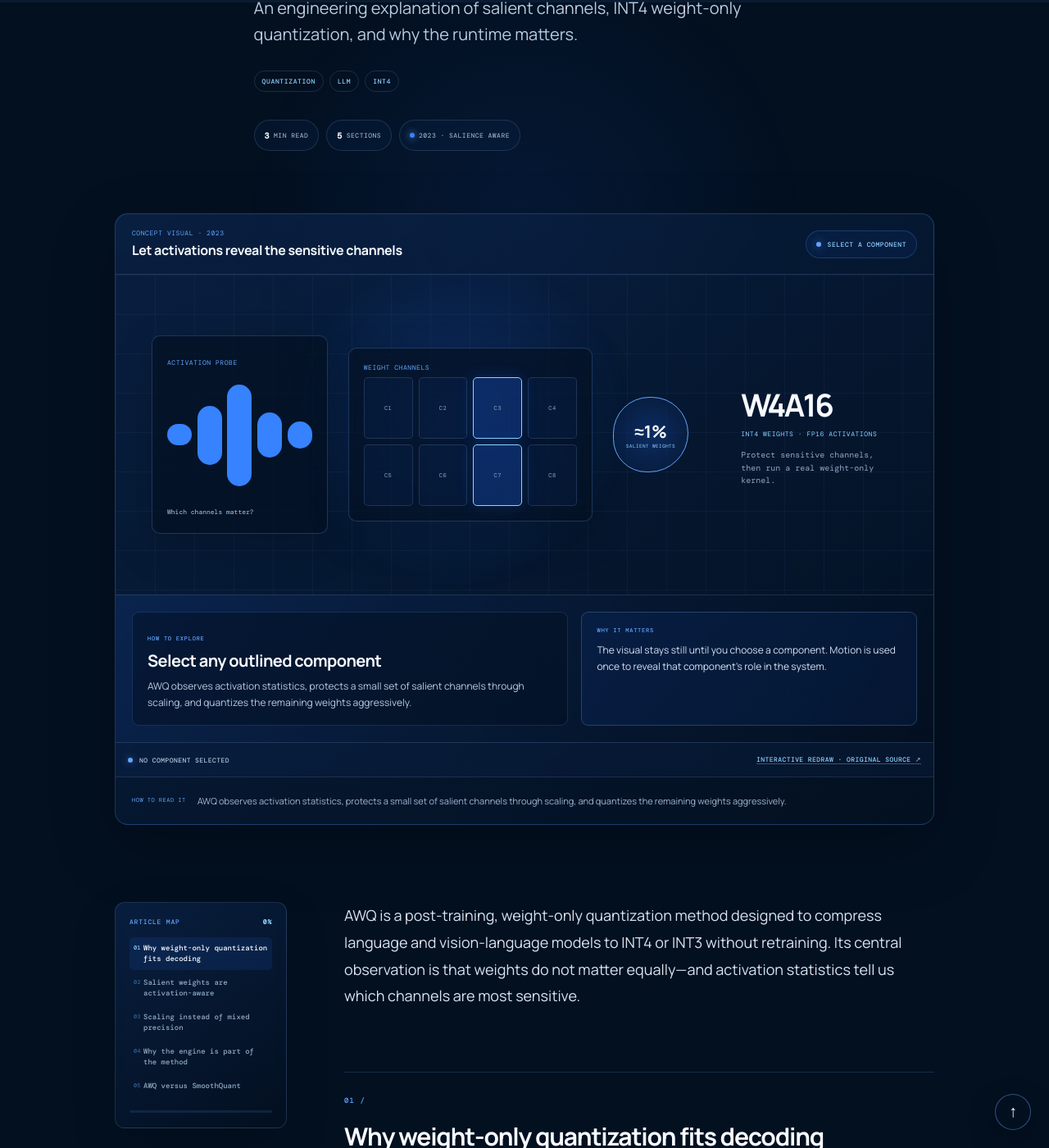
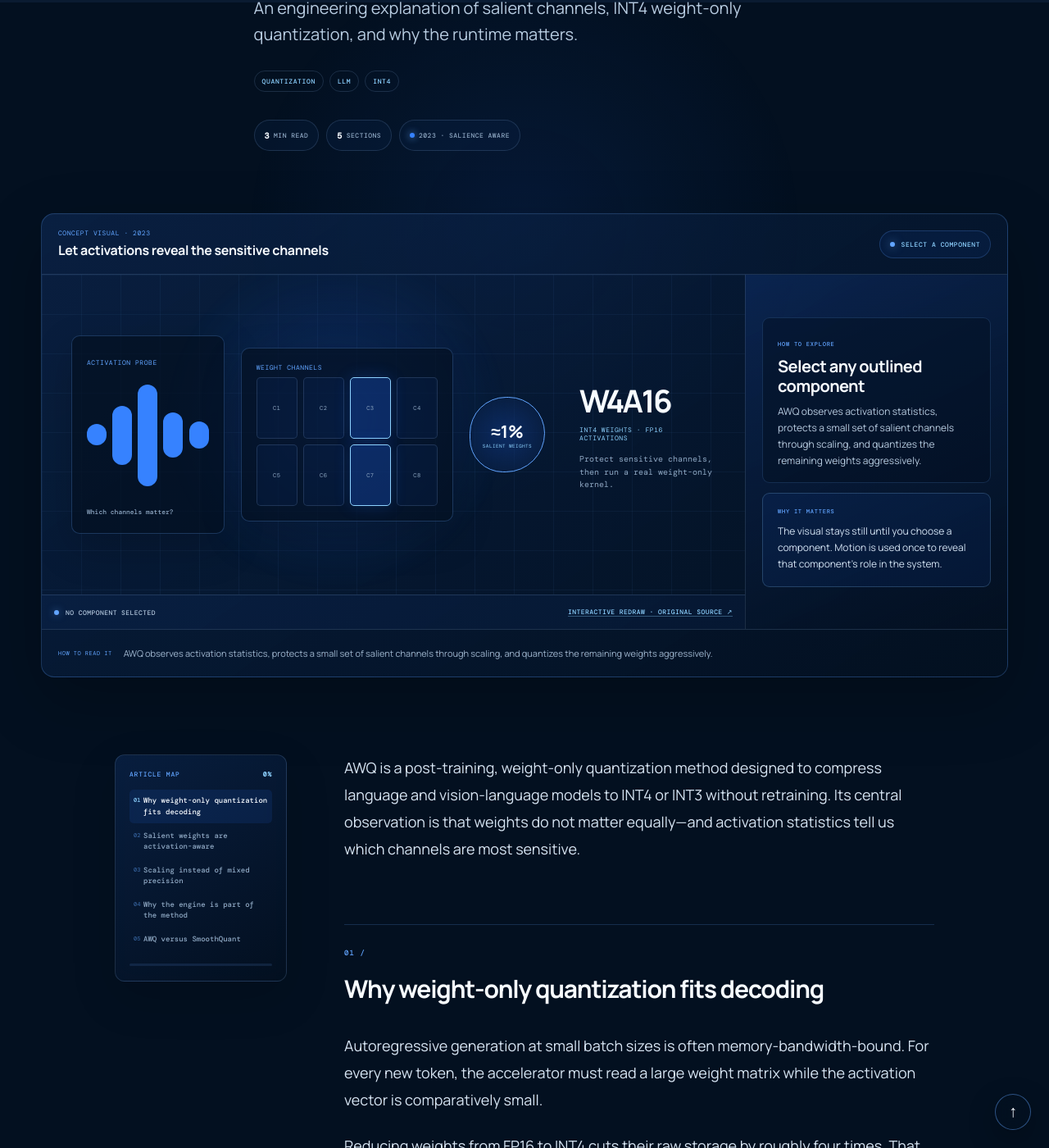
Before and after one commit to hungho77/hung, a Jekyll site: the page built from _posts/2026-06-06-awq-explained.md, in a window 1280 px wide and 1400 px high, scrolled down 493 px. Shown: the whole window at 82% size. Built offline with Jekyll 4.4.1, drawn with Linux system fonts in a browser that asks for light colours.

Commit message:
Keep visual explanations beside the diagram

```diff
--- a/_includes/article-visual.html
+++ b/_includes/article-visual.html
@@ -84,6 +84,7 @@
     {% endcase %}
   </div>
   <aside class="visual-inspector" data-visual-inspector aria-live="polite">
+    <button class="visual-inspector-close" type="button" data-inspector-close aria-label="Close explanation">×</button>
     <div class="visual-inspector-main">
       <span data-inspector-kicker>HOW TO EXPLORE</span>
       <h3 data-inspector-title>Select any outlined component</h3>
--- a/_layouts/default.html
+++ b/_layouts/default.html
@@ -11,8 +11,8 @@
   <link rel="preconnect" href="https://fonts.googleapis.com">
   <link rel="preconnect" href="https://fonts.gstatic.com" crossorigin>
   <link href="https://fonts.googleapis.com/css2?family=DM+Mono:wght@400;500&family=Manrope:wght@400;500;600;700;800&display=swap" rel="stylesheet">
-  <link rel="stylesheet" href="{{ '/assets/css/style.css' | relative_url }}?v=20260814-6">
-  <script defer src="{{ '/assets/js/main.js' | relative_url }}?v=20260814-6"></script>
+  <link rel="stylesheet" href="{{ '/assets/css/style.css' | relative_url }}?v=20260814-7">
+  <script defer src="{{ '/assets/js/main.js' | relative_url }}?v=20260814-7"></script>
 </head>
 <body>
   <div class="page-glow" aria-hidden="true"></div>
--- a/assets/css/style.css
+++ b/assets/css/style.css
@@ -359,15 +359,15 @@ img { display: block; max-width: 100%; }
 .post-content tbody tr:hover td { color: var(--white); background: rgba(36,107,254,.07); }
 
 /* Animated paper explainers */
-.article-visual { max-width: 1000px; margin: 0 auto 94px; border: 1px solid rgba(98,165,255,.25); border-radius: 16px; overflow: hidden; background: linear-gradient(145deg, rgba(13,41,85,.62), rgba(3,16,32,.88)); box-shadow: 0 28px 80px rgba(0,0,0,.22), inset 0 1px rgba(255,255,255,.025); }
-.visual-header { min-height: 74px; padding: 17px 20px; display: flex; align-items: center; justify-content: space-between; gap: 25px; border-bottom: 1px solid var(--line); }
+.article-visual { max-width: 1180px; margin: 0 auto 94px; border: 1px solid rgba(98,165,255,.25); border-radius: 16px; overflow: hidden; display: grid; grid-template-columns: minmax(0,1fr) 320px; grid-template-areas: "visual-header visual-header" "visual-canvas visual-inspector" "visual-status visual-inspector" "visual-caption visual-caption"; background: linear-gradient(145deg, rgba(13,41,85,.62), rgba(3,16,32,.88)); box-shadow: 0 28px 80px rgba(0,0,0,.22), inset 0 1px rgba(255,255,255,.025); }
+.visual-header { grid-area: visual-header; min-height: 74px; padding: 17px 20px; display: flex; align-items: center; justify-content: space-between; gap: 25px; border-bottom: 1px solid var(--line); }
 .visual-header > div { display: grid; gap: 5px; }
 .visual-header span, .visual-canvas small, .visual-canvas span, .article-visual figcaption span { font-family: 'DM Mono', monospace; text-transform: uppercase; letter-spacing: .07em; }
 .visual-header > div > span { color: var(--blue-400); font-size: 8px; }
 .visual-header strong { color: var(--white); font-size: 16px; letter-spacing: -.02em; }
 .visual-mode { min-height: 34px; padding: 0 12px; display: flex; align-items: center; gap: 8px; border: 1px solid rgba(98,165,255,.22); border-radius: 100px; color: var(--sky-300); background: rgba(36,107,254,.08); font: 500 8px 'DM Mono', monospace; white-space: nowrap; }
 .visual-mode i { width: 6px; height: 6px; border-radius: 50%; background: var(--blue-400); box-shadow: 0 0 11px rgba(98,165,255,.7); }
-.visual-canvas { min-height: 390px; position: relative; padding: 44px; display: grid; align-items: center; gap: 25px; overflow: hidden; isolation: isolate; background-image: linear-gradient(rgba(98,165,255,.055) 1px, transparent 1px), linear-gradient(90deg, rgba(98,165,255,.055) 1px, transparent 1px); background-size: 48px 48px; }
+.visual-canvas { grid-area: visual-canvas; min-height: 390px; position: relative; padding: 36px; display: grid; align-items: center; gap: 20px; overflow: hidden; isolation: isolate; background-image: linear-gradient(rgba(98,165,255,.055) 1px, transparent 1px), linear-gradient(90deg, rgba(98,165,255,.055) 1px, transparent 1px); background-size: 48px 48px; }
 .visual-canvas::before { content: ''; position: absolute; z-index: -1; width: 440px; height: 440px; left: 42%; top: 45%; transform: translate(-50%,-50%); border-radius: 50%; background: radial-gradient(circle, rgba(36,107,254,.2), transparent 67%); filter: blur(3px); animation: visual-glow 4.5s ease-in-out infinite; }
 .visual-panel { border: 1px solid rgba(98,165,255,.25); border-radius: 10px; background: rgba(3,16,32,.68); box-shadow: 0 18px 50px rgba(0,0,0,.18); }
 .visual-panel > small { color: var(--blue-400); font-size: 8px; }
@@ -379,7 +379,7 @@ img { display: block; max-width: 100%; }
 .visual-result > span { color: var(--sky-300); font-size: 8px; }
 .visual-result small { max-width: 220px; margin-top: 8px; color: var(--muted); font-size: 10px; line-height: 1.55; text-transform: none; letter-spacing: 0; }
 .visual-callout { margin: 0; padding: 12px 15px; border: 1px solid rgba(98,165,255,.2); border-radius: 7px; color: #c8dbef; background: rgba(36,107,254,.08); font: 500 10px 'DM Mono', monospace; line-height: 1.55; }
-.article-visual figcaption { min-height: 58px; padding: 14px 20px; display: flex; align-items: center; gap: 14px; border-top: 1px solid var(--line); color: #9fb6ce; font-size: 11px; line-height: 1.55; }
+.article-visual figcaption { grid-area: visual-caption; min-height: 58px; padding: 14px 20px; display: flex; align-items: center; gap: 14px; border-top: 1px solid var(--line); color: #9fb6ce; font-size: 11px; line-height: 1.55; }
 .article-visual figcaption span { flex: 0 0 auto; color: var(--blue-400); font-size: 7px; }
 .article-visual .visual-canvas::before, .article-visual .visual-canvas > *, .article-visual .visual-canvas > * * { animation-play-state: paused !important; }
 .visual-canvas > [data-visual-step] { opacity: 1; filter: none; transition: opacity .28s, filter .28s, transform .28s; }
@@ -390,7 +390,7 @@ img { display: block; max-width: 100%; }
 .explainable.is-selected { outline: 1px solid var(--sky-300); outline-offset: 4px; border-color: var(--sky-300) !important; color: var(--white) !important; background-color: rgba(36,107,254,.2) !important; box-shadow: 0 0 0 4px rgba(36,107,254,.08), 0 0 30px rgba(36,107,254,.2); }
 .explainable.is-explaining { animation: explainer-select 1.15s ease both !important; }
 .article-visual .visual-canvas .explainable.is-explaining, .article-visual .visual-canvas .explainable.is-explaining * { animation-play-state: running !important; animation-iteration-count: 1 !important; }
-.visual-inspector { min-height: 170px; padding: 20px; display: grid; grid-template-columns: 1.3fr 1fr; gap: 16px; border-top: 1px solid var(--line); background: linear-gradient(120deg, rgba(36,107,254,.12), rgba(3,16,32,.72)); }
+.visual-inspector { grid-area: visual-inspector; min-height: 0; position: relative; padding: 20px; display: grid; grid-template-columns: 1fr; align-content: center; gap: 12px; border-left: 1px solid var(--line); background: linear-gradient(155deg, rgba(36,107,254,.15), rgba(3,16,32,.82)); }
 .visual-inspector-main, .visual-inspector-impact { padding: 17px 18px; border: 1px solid rgba(98,165,255,.18); border-radius: 9px; background: rgba(3,16,32,.48); }
 .visual-inspector-main > span, .visual-inspector-impact > span { color: var(--blue-400); font: 500 7px 'DM Mono', monospace; text-transform: uppercase; letter-spacing: .11em; }
 .visual-inspector h3 { margin: 8px 0 9px; color: var(--white); font-size: 20px; line-height: 1.2; letter-spacing: -.03em; }
@@ -399,7 +399,8 @@ img { display: block; max-width: 100%; }
 .visual-inspector-impact p { color: #d2e2f2; }
 .visual-inspector.is-updating .visual-inspector-main, .visual-inspector.is-updating .visual-inspector-impact { animation: inspector-reveal .42s ease both; }
 .visual-inspector.is-updating .visual-inspector-impact { animation-delay: .08s; }
-.visual-status { min-height: 42px; padding: 9px 15px; display: flex; align-items: center; justify-content: space-between; gap: 18px; border-top: 1px solid var(--line); background: rgba(36,107,254,.055); color: #afc4da; font: 500 8px 'DM Mono', monospace; text-transform: uppercase; letter-spacing: .055em; }
+.visual-inspector-close { display: none; width: 32px; height: 32px; padding: 0; border: 1px solid rgba(142,210,255,.28); border-radius: 50%; background: rgba(3,16,32,.7); color: var(--sky-300); font: 400 20px/1 'DM Mono', monospace; cursor: pointer; }
+.visual-status { grid-area: visual-status; min-height: 42px; padding: 9px 15px; display: flex; align-items: center; justify-content: space-between; gap: 18px; border-top: 1px solid var(--line); background: rgba(36,107,254,.055); color: #afc4da; font: 500 8px 'DM Mono', monospace; text-transform: uppercase; letter-spacing: .055em; }
 .visual-status > span::before { content: ''; width: 6px; height: 6px; margin-right: 8px; display: inline-block; border-radius: 50%; background: var(--blue-400); box-shadow: 0 0 10px rgba(98,165,255,.55); }
 .visual-status a { flex: 0 0 auto; color: var(--sky-300); border-bottom: 1px solid rgba(142,210,255,.34); }
 
@@ -557,6 +558,34 @@ img { display: block; max-width: 100%; }
 .reveal { opacity: 0; transform: translateY(24px); transition: opacity .7s ease, transform .7s ease; }
 .reveal.is-visible { opacity: 1; transform: none; }
 
+@media (max-width: 1049px) {
+  .article-visual { max-width: 1000px; display: block; }
+  .visual-inspector { display: none; }
+  .article-visual.has-selection .visual-inspector {
+    width: min(560px, calc(100% - 24px));
+    max-height: min(44vh, 380px);
+    position: fixed;
+    z-index: 70;
+    left: 50%;
+    right: auto;
+    bottom: 12px;
+    transform: translateX(-50%);
+    padding: 18px;
+    display: grid;
+    grid-template-columns: 1.25fr 1fr;
+    align-content: start;
+    gap: 10px;
+    overflow-y: auto;
+    border: 1px solid rgba(142,210,255,.42);
+    border-radius: 14px;
+    background: rgba(3,16,32,.94);
+    backdrop-filter: blur(18px);
+    box-shadow: 0 24px 80px rgba(0,0,0,.55), 0 0 0 1px rgba(36,107,254,.08);
+  }
+  .visual-inspector-close { position: absolute; z-index: 2; top: 9px; right: 9px; display: grid; place-items: center; }
+  .visual-inspector-main { padding-right: 38px; }
+}
+
 @media (max-width: 900px) {
   :root { --shell: min(100% - 36px, 720px); }
   .hero { min-height: 0; grid-template-columns: 1fr; gap: 70px; padding-block: 80px; }
@@ -662,6 +691,8 @@ img { display: block; max-width: 100%; }
   .article-visual figcaption { padding: 14px 15px; display: grid; gap: 6px; font-size: 10px; }
   .visual-inspector { min-height: 0; padding: 12px; grid-template-columns: 1fr; gap: 9px; }
   .visual-inspector-main, .visual-inspector-impact { padding: 14px; }
+  .article-visual.has-selection .visual-inspector { grid-template-columns: 1fr; max-height: 46vh; padding-top: 48px; }
+  .article-visual.has-selection .visual-inspector-main { padding-right: 14px; }
   .visual-inspector h3 { font-size: 17px; }
   .visual-inspector p { font-size: 11px; }
   .visual-status { padding: 11px 14px; align-items: flex-start; flex-direction: column; gap: 6px; line-height: 1.45; }
--- a/assets/js/main.js
+++ b/assets/js/main.js
@@ -111,6 +111,19 @@ document.addEventListener('DOMContentLoaded', () => {
     const description = inspector?.querySelector('[data-inspector-description]');
     const impact = inspector?.querySelector('[data-inspector-impact]');
     const status = visual.querySelector('[data-visual-status]');
+    const inspectorClose = visual.querySelector('[data-inspector-close]');
+
+    const clearSelection = () => {
+      clearTimeout(visual.explainTimer);
+      visual.classList.remove('has-selection');
+      groups.forEach((group) => group.classList.remove('is-related'));
+      visual.querySelectorAll('.explainable').forEach((element) => {
+        element.classList.remove('is-selected', 'is-explaining');
+        element.setAttribute('aria-pressed', 'false');
+      });
+      inspector?.classList.remove('is-updating');
+      if (status) status.textContent = 'No component selected';
+    };
 
     const selectEntry = (entry, index) => {
       clearTimeout(visual.explainTimer);
@@ -136,12 +149,6 @@ document.addEventListener('DOMContentLoaded', () => {
       if (description) description.textContent = entry.description;
       if (impact) impact.textContent = entry.impact;
       if (status) status.textContent = `Selected ${String(index + 1).padStart(2, '0')} / ${String(entries.length).padStart(2, '0')} · ${entry.title}`;
-      const inspectorBounds = inspector?.getBoundingClientRect();
-      if (inspectorBounds && (inspectorBounds.bottom > window.innerHeight - 16 || inspectorBounds.top < 16)) {
-        const reduceMotion = window.matchMedia('(prefers-reduced-motion: reduce)').matches;
-        const centeredTop = window.scrollY + inspectorBounds.top - (window.innerHeight - inspectorBounds.height) / 2;
-        window.scrollTo({ top: centeredTop, behavior: reduceMotion ? 'auto' : 'smooth' });
-      }
       visual.explainTimer = window.setTimeout(() => {
         entry.motionElements.forEach((element) => element.classList.remove('is-explaining'));
       }, 2800);
@@ -167,6 +174,11 @@ document.addEventListener('DOMContentLoaded', () => {
           selectEntry(entry, index);
         });
       });
+    });
+
+    inspectorClose?.addEventListener('click', clearSelection);
+    visual.addEventListener('keydown', (event) => {
+      if (event.key === 'Escape' && visual.classList.contains('has-selection')) clearSelection();
     });
   });
 
```
